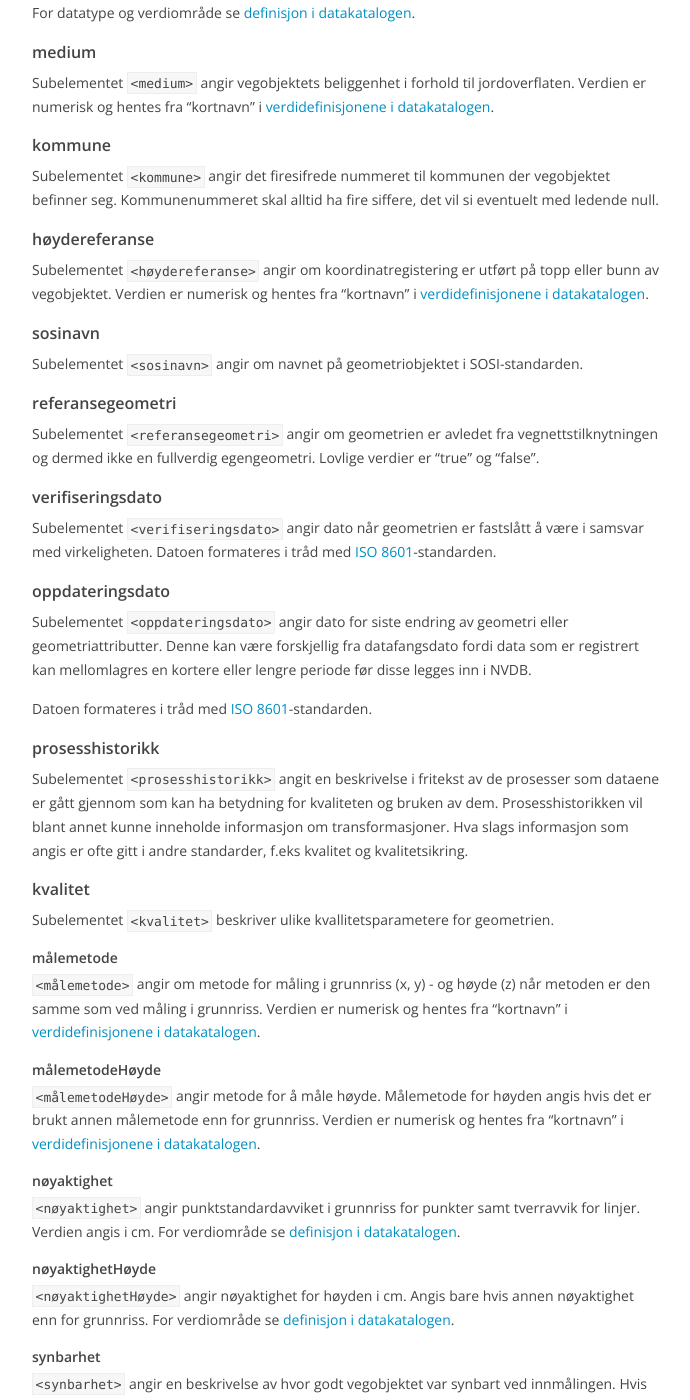
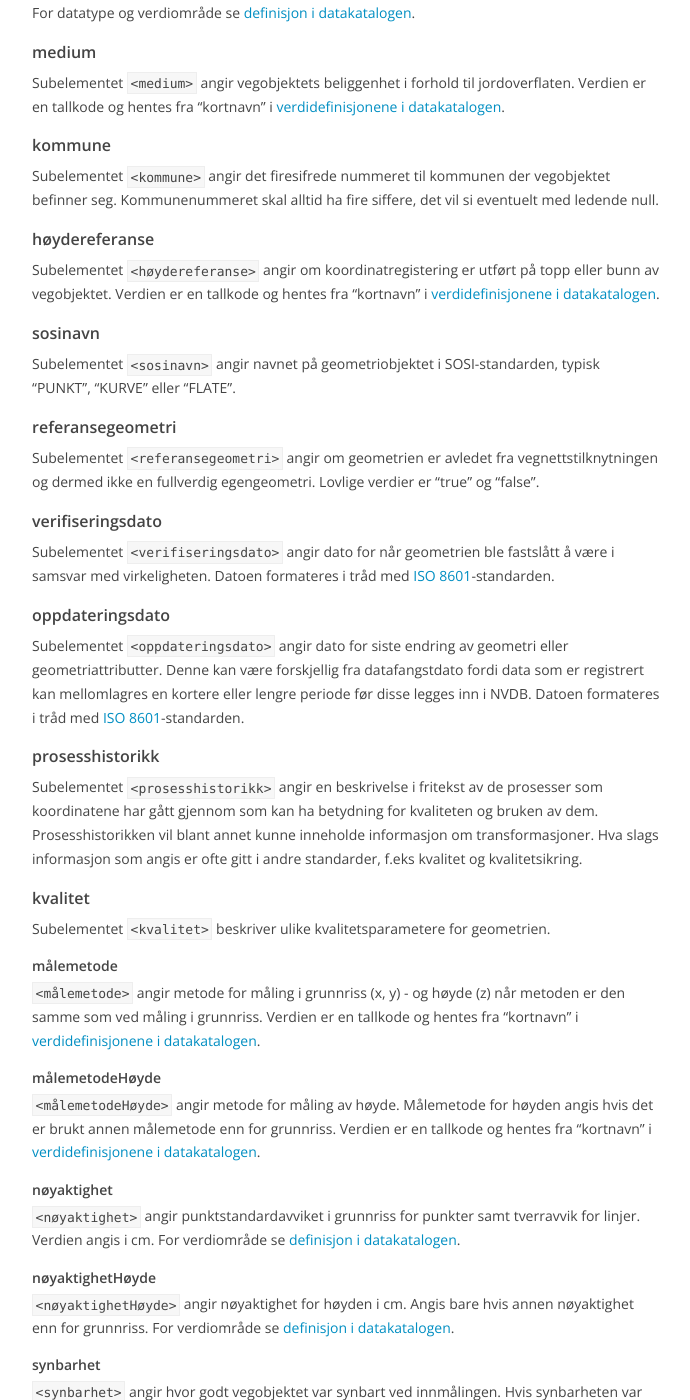
Before and after one commit to nvdb-vegdata/apiskrivdokumentasjon, a Jekyll site: the page built from 1__endringssett/oppbygging.md, in a window 1280 px wide and 1400 px high, scrolled down 15708 px. Shown: the whole window, without its empty margins (433-1123 px from the left). Built offline with Jekyll 4.4.1, drawn with Linux system fonts in a browser that asks for light colours; our own code applies the rules of GitHub Pages for plain Markdown files; some of the changed text lies outside the part shown.

Commit message:
NVDB-5462: Typos

````diff
--- a/1__endringssett/oppbygging.md
+++ b/1__endringssett/oppbygging.md
@@ -762,7 +762,7 @@ For datatype og verdiområde se [definisjon i datakatalogen](https://nvdbapiles-
 
 ##### medium
 
-Subelementet ```<medium>``` angir vegobjektets beliggenhet i forhold til jordoverflaten. Verdien er numerisk og hentes
+Subelementet ```<medium>``` angir vegobjektets beliggenhet i forhold til jordoverflaten. Verdien er en tallkode og hentes
 fra "kortnavn" i [verdidefinisjonene i datakatalogen](https://nvdbapiles-v3.atlas.vegvesen.no/vegobjekttyper/793/9792.json?pretty=true).
 
 ##### kommune
@@ -772,12 +772,12 @@ fire siffere, det vil si eventuelt med ledende null.
 
 ##### høydereferanse
 
-Subelementet ```<høydereferanse>``` angir om koordinatregistering er utført på topp eller bunn av vegobjektet. Verdien er numerisk og hentes
+Subelementet ```<høydereferanse>``` angir om koordinatregistering er utført på topp eller bunn av vegobjektet. Verdien er en tallkode og hentes
 fra "kortnavn" i [verdidefinisjonene i datakatalogen](https://nvdbapiles-v3.atlas.vegvesen.no/vegobjekttyper/793/9546.json?pretty=true).
 
 ##### sosinavn
 
-Subelementet ```<sosinavn>``` angir om navnet på geometriobjektet i SOSI-standarden.
+Subelementet ```<sosinavn>``` angir navnet på geometriobjektet i SOSI-standarden, typisk "PUNKT", "KURVE" eller "FLATE".
 
 ##### referansegeometri
 
@@ -786,35 +786,34 @@ Lovlige verdier er "true" og "false".
 
 ##### verifiseringsdato
 
-Subelementet ```<verifiseringsdato>``` angir dato når geometrien er fastslått å være i samsvar med virkeligheten. Datoen
+Subelementet ```<verifiseringsdato>``` angir dato for når geometrien ble fastslått å være i samsvar med virkeligheten. Datoen
 formateres i tråd med [ISO 8601](https://en.wikipedia.org/wiki/ISO_8601)-standarden.
 
 ##### oppdateringsdato
 
-Subelementet ```<oppdateringsdato>``` angir dato for siste endring av geometri eller geometriattributter. Denne kan være forskjellig fra datafangsdato
-fordi data som er registrert kan mellomlagres en kortere eller lengre periode før disse legges inn i NVDB.
-
-Datoen formateres i tråd med [ISO 8601](https://en.wikipedia.org/wiki/ISO_8601)-standarden.
+Subelementet ```<oppdateringsdato>``` angir dato for siste endring av geometri eller geometriattributter. Denne kan være forskjellig fra datafangstdato
+fordi data som er registrert kan mellomlagres en kortere eller lengre periode før disse legges inn i NVDB. Datoen formateres
+i tråd med [ISO 8601](https://en.wikipedia.org/wiki/ISO_8601)-standarden.
 
 ##### prosesshistorikk
 
-Subelementet ```<prosesshistorikk>``` angit en beskrivelse i fritekst av de prosesser som dataene er gått gjennom som kan ha betydning
+Subelementet ```<prosesshistorikk>``` angir en beskrivelse i fritekst av de prosesser som koordinatene har gått gjennom som kan ha betydning
 for kvaliteten og bruken av dem. Prosesshistorikken vil blant annet kunne inneholde informasjon om transformasjoner. Hva
 slags informasjon som angis er ofte gitt i andre standarder, f.eks kvalitet og kvalitetsikring.
 
 ##### kvalitet
 
-Subelementet ```<kvalitet>``` beskriver ulike kvallitetsparametere for geometrien.
+Subelementet ```<kvalitet>``` beskriver ulike kvalitetsparametere for geometrien.
 
 ###### målemetode
 
-```<målemetode>``` angir om metode for måling i grunnriss (x, y) - og høyde (z) når metoden er den samme som ved måling i grunnriss.
-Verdien er numerisk og hentes fra "kortnavn" i [verdidefinisjonene i datakatalogen](https://nvdbapiles-v3.atlas.vegvesen.no/vegobjekttyper/793/9543.json?pretty=true).
+```<målemetode>``` angir metode for måling i grunnriss (x, y) - og høyde (z) når metoden er den samme som ved måling i grunnriss.
+Verdien er en tallkode og hentes fra "kortnavn" i [verdidefinisjonene i datakatalogen](https://nvdbapiles-v3.atlas.vegvesen.no/vegobjekttyper/793/9543.json?pretty=true).
 
 ###### målemetodeHøyde
 
-```<målemetodeHøyde>``` angir metode for å måle høyde. Målemetode for høyden angis hvis det er brukt annen målemetode enn for grunnriss.
-Verdien er numerisk og hentes fra "kortnavn" i [verdidefinisjonene i datakatalogen](https://nvdbapiles-v3.atlas.vegvesen.no/vegobjekttyper/793/9544.json?pretty=true).
+```<målemetodeHøyde>``` angir metode for måling av høyde. Målemetode for høyden angis hvis det er brukt annen målemetode enn for grunnriss.
+Verdien er en tallkode og hentes fra "kortnavn" i [verdidefinisjonene i datakatalogen](https://nvdbapiles-v3.atlas.vegvesen.no/vegobjekttyper/793/9544.json?pretty=true).
 
 ###### nøyaktighet
 
@@ -828,8 +827,8 @@ For verdiområde se [definisjon i datakatalogen](https://nvdbapiles-v3.atlas.veg
 
 ###### synbarhet
 
-```<synbarhet>``` angir en beskrivelse av hvor godt vegobjektet var synbart ved innmålingen. Hvis synbarheten var god/normal
-kan dette subelementet utelates. Verdien er numerisk og hentes fra "kortnavn" i [verdidefinisjonene i datakatalogen](https://nvdbapiles-v3.atlas.vegvesen.no/vegobjekttyper/793/9545.json?pretty=true).
+```<synbarhet>``` angir hvor godt vegobjektet var synbart ved innmålingen. Hvis synbarheten var god/normal
+kan dette subelementet utelates. Verdien er en tallkode og hentes fra "kortnavn" i [verdidefinisjonene i datakatalogen](https://nvdbapiles-v3.atlas.vegvesen.no/vegobjekttyper/793/9545.json?pretty=true).
 
 ###### toleranse
 
````
